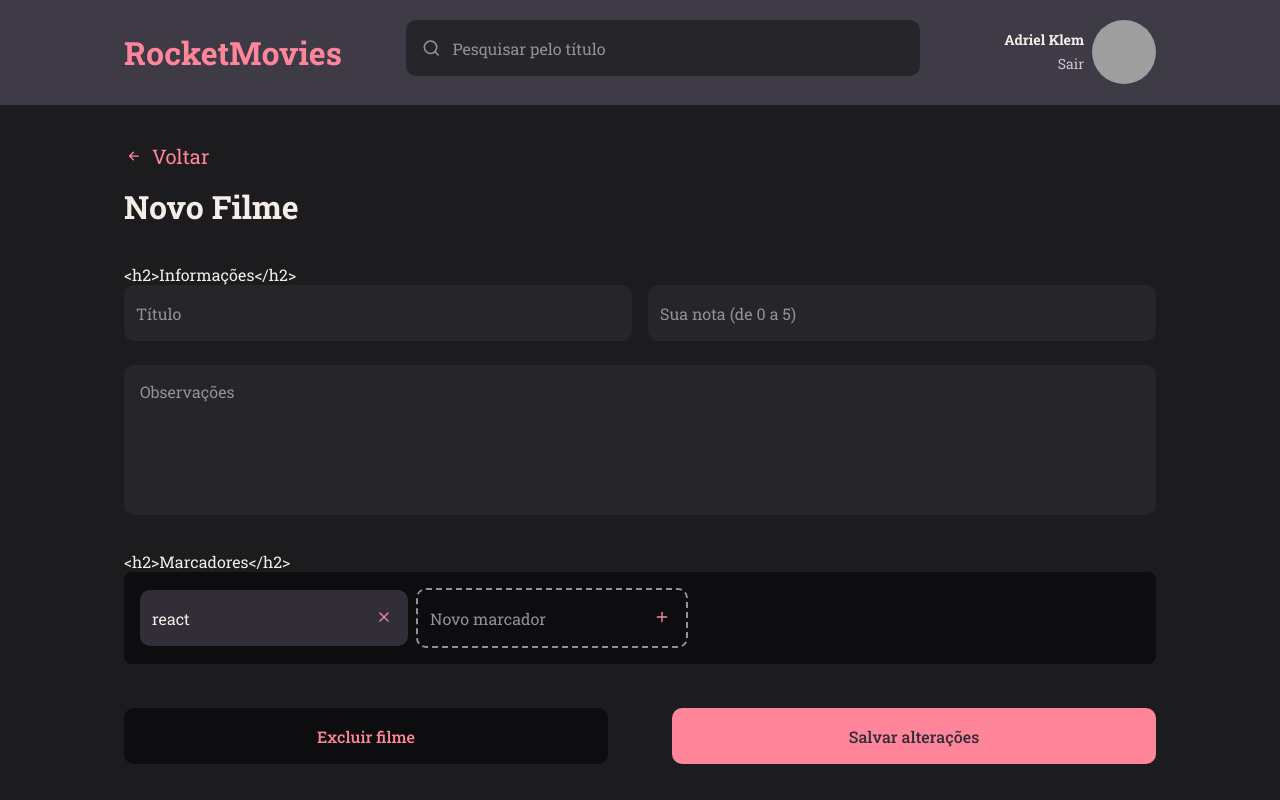
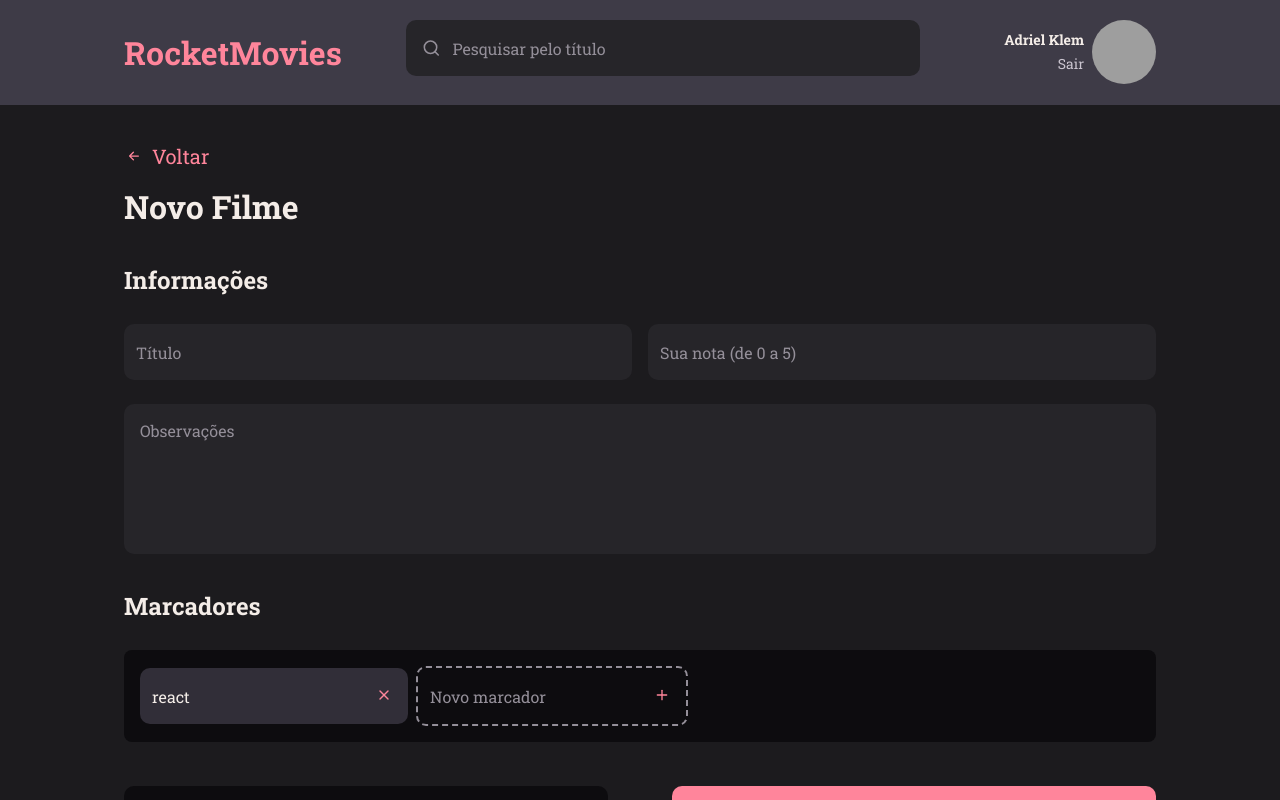
Before and after one commit to AdrielKlem/Desafio-APIRestful, a React (Vite) app in the folder web/: page /new in a window 1280 px wide. Built offline with nearby package versions, Linux system fonts and the light colour scheme; grey boxes are pictures that could not be loaded.

Commit message:
update section h2

```diff
--- a/web/src/components/Section/index.jsx
+++ b/web/src/components/Section/index.jsx
@@ -2,7 +2,7 @@ import { Container } from "./styles"
 
 export function Section({ title, children }) {
     if (title) {
-        title = `<h2>${title}</h2>`
+        title = `${title}`
     } else {
         title = ''
     }
@@ -10,7 +10,7 @@ export function Section({ title, children }) {
 
     return (
         <Container>
-            {title}
+            <h2>{title}</h2>
             { children }
         </Container>
     )
```
